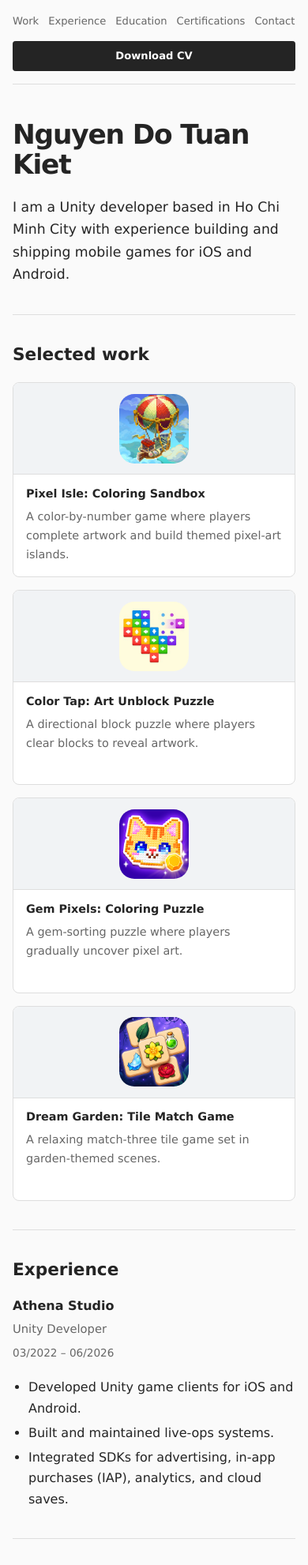
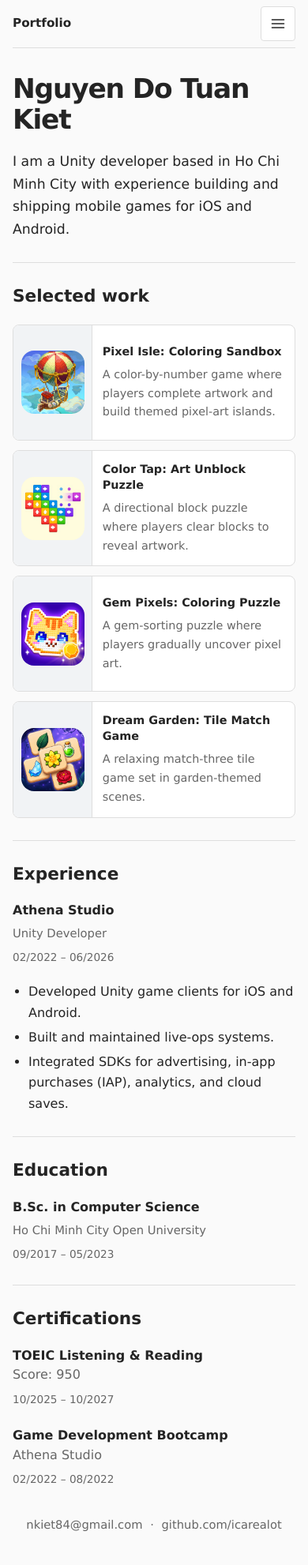
Before and after one commit to icarealot/dotfiles, a plain HTML site: page portfolio/index.html in a window 390 px wide. Shown: the top 1982 px of the page at 79% size. Drawn offline with Linux system fonts and the light colour scheme.

Commit message:
feat(portfolio): add responsive mobile navigation

```diff
--- a/portfolio/index.html
+++ b/portfolio/index.html
@@ -16,17 +16,25 @@
   <link rel="canonical" href="https://icarealot.github.io/dotfiles/">
   <link rel="icon" href="favicon.svg" type="image/svg+xml">
   <link rel="stylesheet" href="style.css">
+  <script>document.documentElement.classList.add('js');</script>
 </head>
 <body>
   <a class="skip-link" href="#content">Skip to content</a>
 
   <header class="site-header" aria-label="Site header">
-    <nav aria-label="Portfolio navigation">
+    <div class="mobile-header-bar">
+      <a class="mobile-brand" href="#top">Portfolio</a>
+      <button class="menu-toggle" type="button" aria-expanded="false" aria-controls="portfolio-navigation" aria-label="Open menu">
+        <svg viewBox="0 0 24 24" aria-hidden="true" focusable="false">
+          <path d="M3 6h18M3 12h18M3 18h18"></path>
+        </svg>
+      </button>
+    </div>
+    <nav id="portfolio-navigation" aria-label="Portfolio navigation">
       <a href="#work">Work</a>
       <a href="#experience">Experience</a>
       <a href="#education">Education</a>
       <a href="#certifications">Certifications</a>
-      <a href="#contact">Contact</a>
       <button class="download-button" type="button" onclick="window.print()" title="Open the print dialog to save as PDF">Download CV</button>
     </nav>
   </header>
@@ -90,7 +98,7 @@
             <h3>Athena Studio</h3>
             <p class="entry-role">Unity Developer</p>
           </div>
-          <p class="date"><time datetime="2022-03">03/2022</time> – <time datetime="2026-06">06/2026</time></p>
+          <p class="date"><time datetime="2022-03">02/2022</time> – <time datetime="2026-06">06/2026</time></p>
         </div>
         <ul>
           <li>Developed Unity game clients for iOS and Android.</li>
@@ -128,21 +136,62 @@
             <h3>Game Development Bootcamp</h3>
             <p>Athena Studio</p>
           </div>
-          <p class="date"><time datetime="2022-03">03/2022</time> – <time datetime="2022-08">08/2022</time></p>
+          <p class="date"><time datetime="2022-03">02/2022</time> – <time datetime="2022-08">08/2022</time></p>
         </article>
       </div>
     </section>
 
-    <section id="contact" aria-labelledby="contact-title">
-      <h2 id="contact-title">Contact</h2>
+    <section id="contact" aria-label="Contact">
       <address>
         <ul class="contact-list">
-          <li><span>Email</span><span>nkiet84@gmail.com</span></li>
-          <li><span>GitHub</span><a href="https://github.com/icarealot" target="_blank" rel="noopener noreferrer">github.com/icarealot</a></li>
-          <li><span>Location</span><span>Ho Chi Minh City, Vietnam</span></li>
+          <li>nkiet84@gmail.com</li>
+          <li>github.com/icarealot</li>
         </ul>
       </address>
     </section>
   </main>
+
+  <script>
+    const header = document.querySelector('.site-header');
+    const menuToggle = document.querySelector('.menu-toggle');
+
+    function setMenuOpen(open) {
+      header.classList.toggle('menu-open', open);
+      menuToggle.setAttribute('aria-expanded', String(open));
+      menuToggle.setAttribute('aria-label', open ? 'Close menu' : 'Open menu');
+    }
+
+    menuToggle.addEventListener('click', () => {
+      setMenuOpen(menuToggle.getAttribute('aria-expanded') !== 'true');
+    });
+
+    header.addEventListener('click', (event) => {
+      if (event.target.closest('a, .download-button')) {
+        setMenuOpen(false);
+      }
+    });
+
+    document.addEventListener('click', (event) => {
+      const menuIsOpen = menuToggle.getAttribute('aria-expanded') === 'true';
+
+      if (menuIsOpen && !header.contains(event.target)) {
+        event.preventDefault();
+        setMenuOpen(false);
+      }
+    });
+
+    document.addEventListener('keydown', (event) => {
+      if (event.key === 'Escape' && menuToggle.getAttribute('aria-expanded') === 'true') {
+        setMenuOpen(false);
+        menuToggle.focus();
+      }
+    });
+
+    window.addEventListener('resize', () => {
+      if (window.innerWidth > 680) {
+        setMenuOpen(false);
+      }
+    });
+  </script>
 </body>
 </html>
--- a/portfolio/style.css
+++ b/portfolio/style.css
@@ -60,8 +60,16 @@ button:focus-visible {
 }
 
 .site-header {
+  position: sticky;
+  top: 0;
+  z-index: 5;
   padding: 1rem 0;
   border-bottom: 1px solid var(--border);
+  background: var(--background);
+}
+
+.mobile-header-bar {
+  display: none;
 }
 
 nav {
@@ -112,7 +120,16 @@ main {
 section {
   padding: 2.5rem 0;
   border-bottom: 1px solid var(--border);
-  scroll-margin-top: 1rem;
+  scroll-margin-top: 5rem;
+}
+
+section:last-child,
+#certifications {
+  border-bottom: 0;
+}
+
+#certifications {
+  padding-bottom: 0;
 }
 
 .intro {
@@ -269,21 +286,34 @@ h3 {
 }
 
 .contact-list {
+  display: flex;
   max-width: 600px;
-  margin: 0 0 1.5rem;
+  font-size: 0.92rem;
+  flex-wrap: wrap;
+  align-items: center;
+  justify-content: center;
+  gap: 0.5rem 1.5rem;
+  margin: 0 auto 1.5rem;
   padding: 0;
+  color: var(--muted);
   list-style: none;
+  text-align: center;
 }
 
 .contact-list li {
-  display: grid;
-  grid-template-columns: 6rem minmax(0, 1fr);
-  gap: 1rem;
   padding: 0.4rem 0;
 }
 
-.contact-list li > :first-child {
-  color: var(--muted);
+.contact-list li + li {
+  position: relative;
+}
+
+.contact-list li + li::before {
+  position: absolute;
+  top: 50%;
+  left: -0.75rem;
+  content: "·";
+  transform: translate(-50%, -50%);
 }
 
 address {
@@ -291,38 +321,183 @@ address {
 }
 
 @media (max-width: 680px) {
+  body {
+    padding: 0 1rem;
+  }
+
+  .site-header {
+    padding: 0.5rem 0;
+  }
+
+  .mobile-header-bar {
+    display: flex;
+    min-height: 2.75rem;
+    align-items: center;
+    justify-content: space-between;
+    gap: 1rem;
+  }
+
+  .mobile-brand {
+    color: var(--text);
+    font-size: 0.95rem;
+    font-weight: 700;
+    text-decoration: none;
+  }
+
+  .mobile-brand:hover {
+    color: var(--accent-dark);
+  }
+
+  .menu-toggle {
+    display: none;
+    width: 2.75rem;
+    min-width: 2.75rem;
+    min-height: 2.75rem;
+    align-items: center;
+    justify-content: center;
+    padding: 0;
+    border: 1px solid var(--border);
+    border-radius: 0.25rem;
+    background: var(--surface);
+    color: var(--text);
+    font: inherit;
+    font-size: 0.85rem;
+    font-weight: 700;
+    cursor: pointer;
+  }
+
+  .js .menu-toggle {
+    display: inline-flex;
+  }
+
+  .menu-toggle svg {
+    width: 1.25rem;
+    height: 1.25rem;
+    fill: none;
+    stroke: currentColor;
+    stroke-width: 2;
+    stroke-linecap: round;
+  }
+
+  .menu-toggle[aria-expanded="true"] {
+    border-color: var(--muted);
+    background: var(--text);
+    color: var(--surface);
+  }
+
+  nav {
+    flex-direction: column;
+    align-items: stretch;
+    gap: 0;
+    padding-top: 0.5rem;
+  }
+
+  nav a {
+    display: flex;
+    min-height: 2.75rem;
+    align-items: center;
+    padding: 0 0.75rem;
+    border-bottom: 1px solid var(--border);
+    color: var(--text);
+    font-size: 0.9rem;
+  }
+
   nav .download-button {
     width: 100%;
-    margin-top: 0.5rem;
-    margin-left: 0;
+    min-height: 2.75rem;
+    margin: 0.75rem 0 0;
+  }
+
+  .js .site-header nav {
+    position: absolute;
+    top: 100%;
+    right: -1rem;
+    left: -1rem;
+    padding: 0.5rem 1rem 0.75rem;
+    border-bottom: 1px solid var(--border);
+    background: var(--background);
+    box-shadow: 0 0.5rem 1rem rgb(0 0 0 / 10%);
+    opacity: 0;
+    visibility: hidden;
+    transform: translateY(-0.5rem);
+    pointer-events: none;
+    transition: opacity 160ms ease, transform 160ms ease, visibility 160ms ease;
+  }
+
+  .js .site-header.menu-open nav {
+    opacity: 1;
+    visibility: visible;
+    transform: translateY(0);
+    pointer-events: auto;
   }
 
   .intro {
-    padding: 2.75rem 0 2.25rem;
+    padding: 2rem 0 1.75rem;
   }
 
   section {
-    padding: 2.25rem 0;
+    padding: 1.75rem 0;
+    scroll-margin-top: 4.25rem;
   }
 
   .work-grid {
     grid-template-columns: 1fr;
+    gap: 0.75rem;
   }
 
   .work-item {
+    display: grid;
+    grid-template-columns: 6.25rem minmax(0, 1fr);
     min-height: 0;
+  }
+
+  .work-media {
+    min-height: 0;
+    border-right: 1px solid var(--border);
+    border-bottom: 0;
+  }
+
+  .work-media img {
+    width: 5rem;
+    height: 5rem;
+    border-radius: 1rem;
+  }
+
+  .work-body {
+    justify-content: center;
+    padding: 0.8rem;
+  }
+
+  .work-item h3 {
+    overflow: visible;
+    text-overflow: clip;
+    white-space: normal;
+  }
+
+  .work-item p {
+    min-height: 0;
+  }
+
+  .contact-list {
+    justify-content: center;
+    margin-bottom: 0;
+    text-align: center;
+  }
+
+  .contact-list a {
+    display: inline-flex;
+    min-width: 0;
+    min-height: 2.75rem;
+    align-items: center;
+    overflow-wrap: anywhere;
+  }
+
+  .contact-list li > :last-child {
+    overflow-wrap: anywhere;
   }
 }
 
 @media (max-width: 440px) {
-  body {
-    padding: 0 1rem;
-  }
-
-  nav {
-    gap: 0.4rem 0.75rem;
-  }
-
   .entry-heading,
   .credential {
     display: block;
@@ -332,15 +507,6 @@ address {
     margin-top: 0.4rem;
   }
 
-  .contact-list li {
-    display: block;
-  }
-
-  .contact-list li > :first-child {
-    display: block;
-    margin-bottom: 0.05rem;
-    font-size: 0.8rem;
-  }
 }
 
 @media (prefers-reduced-motion: reduce) {
@@ -348,7 +514,8 @@ address {
     scroll-behavior: auto;
   }
 
-  .work-item {
+  .work-item,
+  .js .site-header nav {
     transition: none;
   }
 
@@ -380,7 +547,8 @@ address {
 
   .skip-link,
   .site-header,
-  .download-button {
+  .download-button,
+  #contact {
     display: none;
   }
 
```
